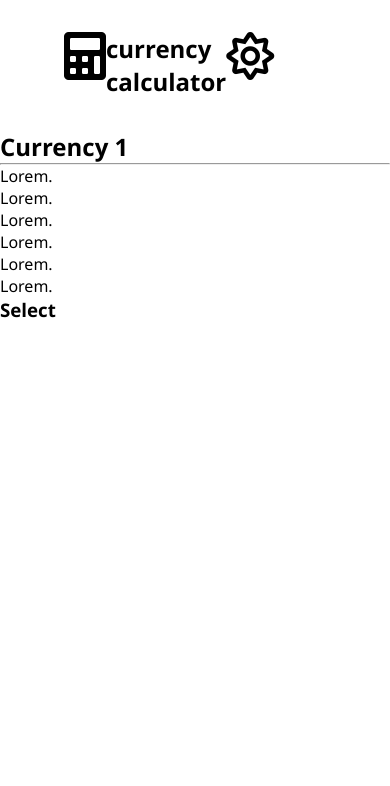
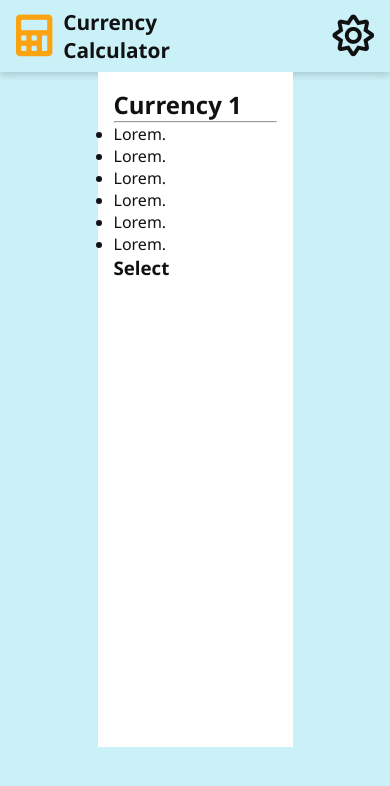
Before and after one commit to masterpranay1/ExchangeRateCalculator, a plain HTML site: page index.html in a window 390 px wide. Drawn offline with Linux system fonts and the light colour scheme.

Commit message:
making header responsive

```diff
--- a/css/style.css
+++ b/css/style.css
@@ -16,13 +16,14 @@ html
     --clr-secondary : #fff;
     --clr-btn : #fca311;
     --clr-text : #111;
-
+    --shadow : 0 2px 8px 0 rgba(0, 0, 0, 0.2);
 }
 .dark-theme
 {
     --clr-primary : #000000;
     --clr-secondary : #14213d;
     --clr-text : #eee;
+    --shadow : none;
 }
 
 
@@ -31,7 +32,8 @@ body
     width: 100vw;
     min-height: 100vh;
 
-
+    background: var(--clr-primary);
+    color: var(--clr-text);
 }
 
 header
@@ -39,24 +41,60 @@ header
     width: 100vw;
     height: fit-content;
 
-    padding: 2em 4em;
     display: flex;
+    align-items: center;
 
+    box-shadow: var(--shadow);
+
+    padding: 0.5em 4em;
 }
+
 i
 {
     font-size: 3em;
 }
+i:nth-child(1)
+{
+    color: var(--clr-btn);
+}
+
 h1
 {
+    font-size: 1.5em;
+
     max-width: 10ch;
-    font-size: 1.5em;
+    margin-left: calc(0.5em + 0.1vw);
 }
-i + i
+
+i.fa-sun
 {
     margin-left: auto;
 }
 
+.container
+{
+    width: 50%;
+    max-width: 40em;
+
+    height: 80vh;
+    background: var(--clr-secondary);
+
+    position: relative;
+
+    margin: auto;
+}
+
+.page
+{
+    position: absolute;
+    top: 0;
+    bottom: 0;
+    left: 0;
+    right: 0;
+
+    padding: 1em;
+
+}
 
 .active
 {
@@ -70,3 +108,19 @@ i + i
     opacity: 0;
     pointer-events: none;
 }
+
+@media (max-width : 768px)
+{
+    header
+    {
+        padding: 0.5em 1em;
+    }
+    i
+    {
+        font-size: 2.6em;
+    }
+    h1
+    {
+        font-size: 1.3em;
+    }
+}
--- a/index.html
+++ b/index.html
@@ -21,8 +21,7 @@
     <header>
         <i class="fas fa-calculator"></i>
         <h1>
-            <div>currency</div>
-            <div>calculator</div>
+            Currency Calculator
         </h1>
         <i class="far fa-sun"></i>
     </header>
@@ -45,7 +44,7 @@
                 <h3>Select</h3>
             </div>
         </div>
-        <div class="calc-page hide">
+        <div class="page calc-page hide">
             <label for="amount"></label>
             <input type="text" name="amount">
             <h3>1 INR = </h3>
```
